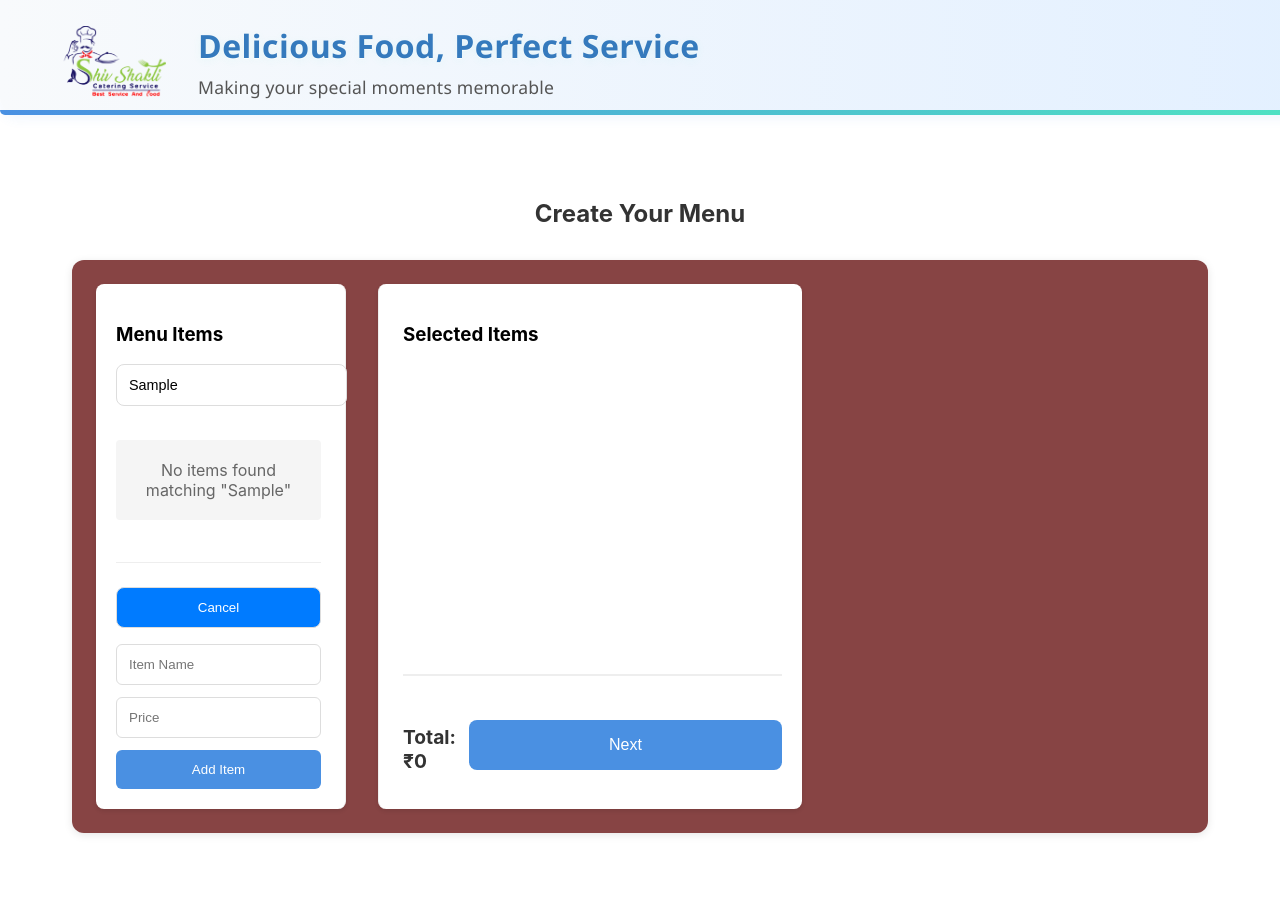
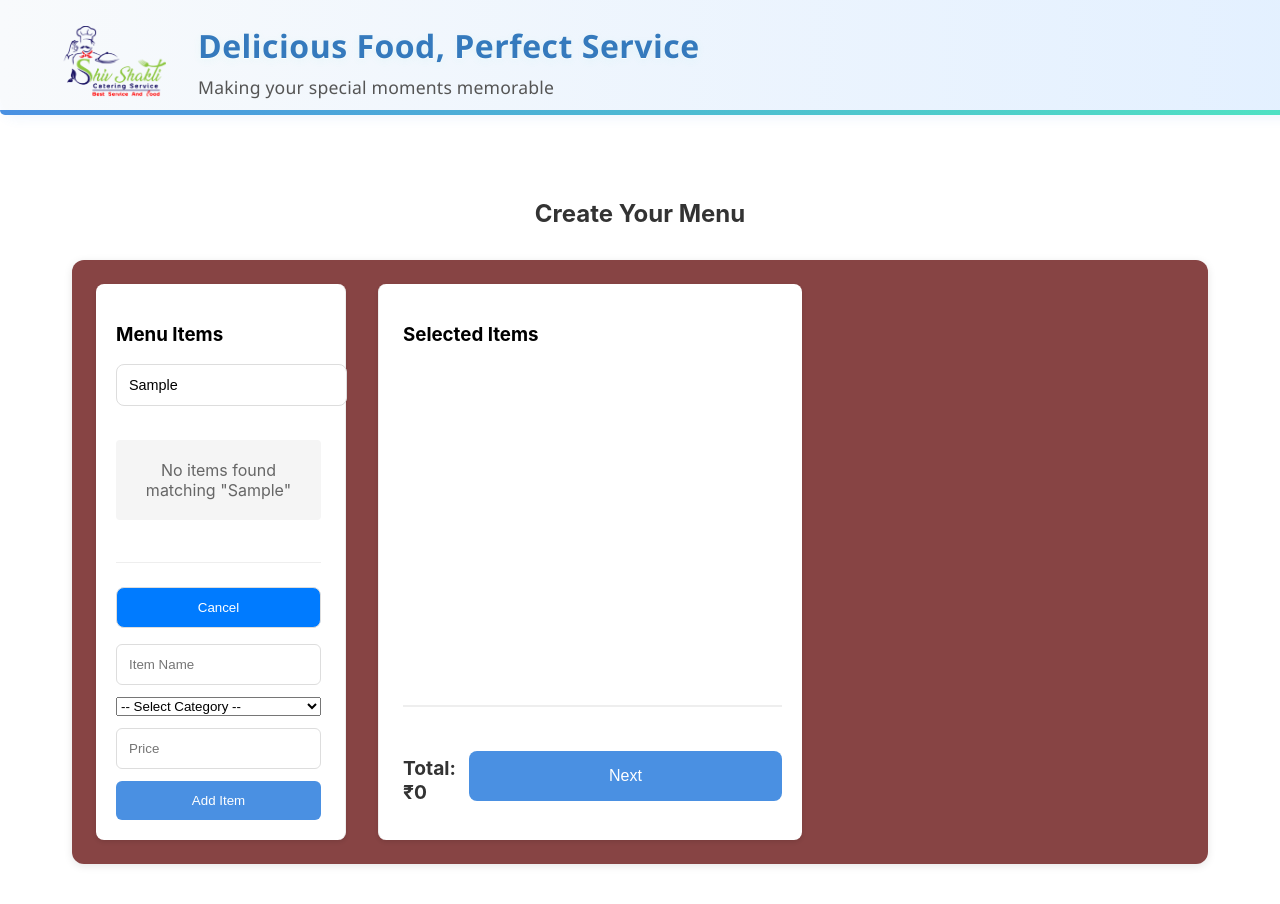
Before and after one commit to mann0710/shivshakti-admin, a React (Create React App) app: page /menu in a window 1280 px wide. Both pictures are taken after typing "Sample" into the empty fields and a click on the button "Add Custom Item". Shown: the top 904 px of the page. Built offline with nearby package versions, Linux system fonts and the light colour scheme.

Commit message:
Add category field to custom item creation

```diff
--- a/src/components/MenuCreation.tsx
+++ b/src/components/MenuCreation.tsx
@@ -31,7 +31,7 @@ const MenuCreation: React.FC = () => {
   const navigate = useNavigate();
   const [expandedCategories, setExpandedCategories] = useState<Set<string>>(new Set());
   const [selectedItems, setSelectedItems] = useState<MenuItem[]>([]);
-  const [customItem, setCustomItem] = useState({ name: '', price: '' });
+  const [customItem, setCustomItem] = useState({ name: '', price: '', category: '' });
   const [searchQuery, setSearchQuery] = useState('');
   const [showCustomItemForm, setShowCustomItemForm] = useState(false);
   const [editingPriceId, setEditingPriceId] = useState<string | null>(null);
@@ -92,17 +92,17 @@ const MenuCreation: React.FC = () => {
   };
 
   const handleAddCustomItem = () => {
-    if (customItem.name && customItem.price) {
+    if (customItem.name && customItem.price && customItem.category) {
       const newItem: MenuItem = {
         id: `custom-${Date.now()}`,
         name: customItem.name,
-        category: categories[0],
+        category: customItem.category,
         price: parseFloat(customItem.price),
         quantity: 1,
         notes: ''
       };
       setSelectedItems([...selectedItems, newItem]);
-      setCustomItem({ name: '', price: '' });
+      setCustomItem({ name: '', price: '', category: '' });
       setShowCustomItemForm(false);
     }
   };
@@ -218,6 +218,18 @@ const MenuCreation: React.FC = () => {
                   value={customItem.name}
                   onChange={(e) => setCustomItem({ ...customItem, name: e.target.value })}
                 />
+                <select
+                  value={customItem.category}
+                  onChange={(e) => setCustomItem({ ...customItem, category: e.target.value })}
+                >
+                  <option value="">-- Select Category --</option>
+                  <option value="Custom">Custom</option>
+                  {categories.map(category => (
+                    <option key={category} value={category}>
+                      {category}
+                    </option>
+                  ))}
+                </select>
                 <input
                   type="number"
                   placeholder="Price"
```
